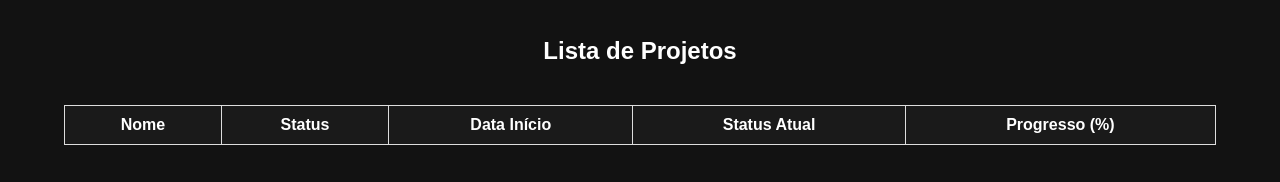
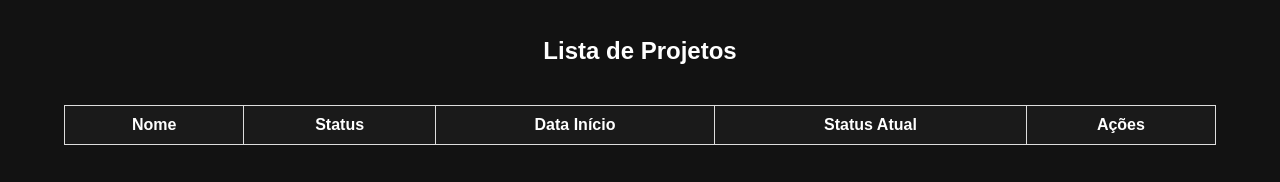
Before and after one commit to lucashebarros/relatorio_bi, a plain HTML site: page frontend/index.html in a window 1280 px wide. Shown: the part 121-303 px from the top of the page. Drawn offline with nearby package versions, Linux system fonts and the light colour scheme; no server answers.

Commit message:
Update index.html

```diff
--- a/frontend/index.html
+++ b/frontend/index.html
@@ -26,7 +26,7 @@
         <th>Status</th>
         <th>Data Início</th>
         <th>Status Atual</th>
-        <th>Progresso (%)</th>
+        <th>Ações</th>
       </tr>
     </thead>
     <tbody id="projects-table">
```
